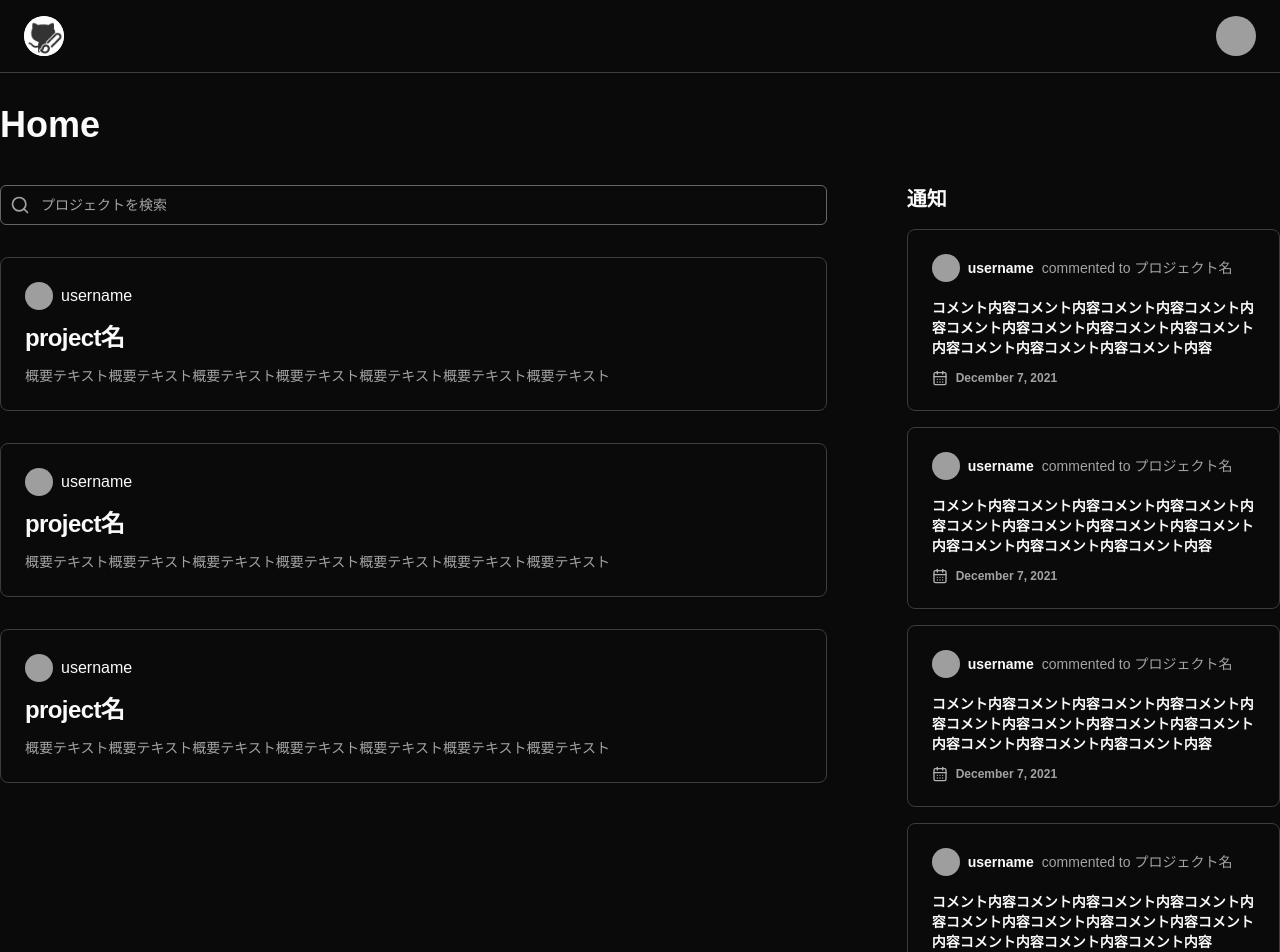
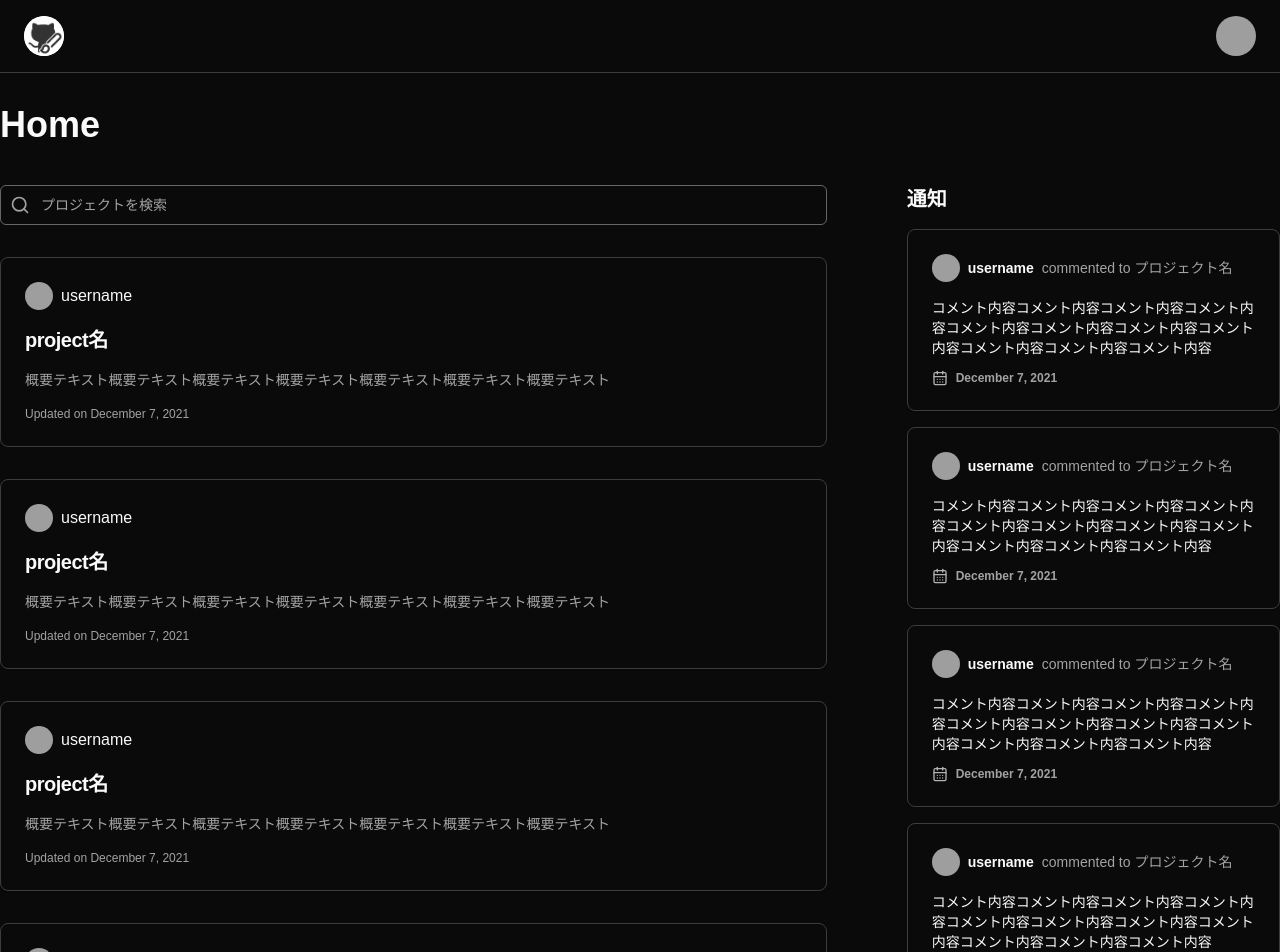
Before and after one commit to haru-036/kaki-front, a Next.js app: page / in a window 1280 px wide. Shown: the top 952 px of the page. Built offline with nearby package versions, Linux system fonts and the light colour scheme; grey boxes are pictures that could not be loaded.

Commit message:
feat: profile page ui

```diff
--- /dev/null
+++ b/app/[userId]/page.tsx
@@ -0,0 +1,48 @@
+import ProjectCard from "@/components/ProjectCard";
+import { Avatar, AvatarFallback, AvatarImage } from "@/components/ui/avatar";
+import { Button } from "@/components/ui/button";
+import { BookMarked } from "lucide-react";
+import Link from "next/link";
+
+const Profile = () => {
+  return (
+    <div className="container mx-auto py-10 px-8 max-w-screen-xl flex flex-col md:flex-row gap-8">
+      <div className="flex md:flex-col items-center md:items-start gap-4 md:gap-0">
+        <Avatar className="w-24 h-24 md:w-64 md:h-64 lg:w-72 lg:h-72">
+          <AvatarImage src="https://github.com/shadcn.png" />
+          <AvatarFallback>CN</AvatarFallback>
+        </Avatar>
+        <div className="py-4">
+          <h2 className="font-semibold text-2xl">username</h2>
+        </div>
+      </div>
+      <div className="space-y-2">
+        <div className="flex justify-between items-end">
+          <h3 className="text-lg">プロジェクト一覧</h3>
+          <Button
+            size={"sm"}
+            asChild
+            className="bg-green-700 text-primary font-semibold hover:bg-green-800"
+          >
+            <Link href={"/new"}>
+              <BookMarked />
+              新規作成
+            </Link>
+          </Button>
+        </div>
+        <div className="grid grid-cols-1 lg:grid-cols-2 gap-4">
+          <ProjectCard user={false} />
+          <ProjectCard user={false} />
+          <ProjectCard user={false} />
+          <ProjectCard user={false} />
+          <ProjectCard user={false} />
+          <ProjectCard user={false} />
+          <ProjectCard user={false} />
+          <ProjectCard user={false} />
+        </div>
+      </div>
+    </div>
+  );
+};
+
+export default Profile;
--- a/app/page.tsx
+++ b/app/page.tsx
@@ -16,9 +16,10 @@ export default function Home() {
             />
             <Input className="pl-10" placeholder="プロジェクトを検索" />
           </div>
-          <ProjectCard />
-          <ProjectCard />
-          <ProjectCard />
+          <ProjectCard user={true} />
+          <ProjectCard user={true} />
+          <ProjectCard user={true} />
+          <ProjectCard user={true} />
         </div>
         <div className="font-semibold text-xl space-y-4 col-span-1">
           <h2>通知</h2>
--- a/components/NoticeCard.tsx
+++ b/components/NoticeCard.tsx
@@ -18,7 +18,7 @@ const NoticeCard = () => {
         </div>
       </CardHeader>
       <CardContent>
-        <p className="text-sm">
+        <p className="text-sm font-normal">
           コメント内容コメント内容コメント内容コメント内容コメント内容コメント内容コメント内容コメント内容コメント内容コメント内容コメント内容
         </p>
         <div className="flex items-center pt-3">
--- a/components/ProjectCard.tsx
+++ b/components/ProjectCard.tsx
@@ -2,18 +2,19 @@ import {
   Card,
   CardContent,
   CardDescription,
+  CardFooter,
   CardHeader,
   CardTitle,
 } from "@/components/ui/card";
 import { Avatar, AvatarFallback, AvatarImage } from "./ui/avatar";
 import Link from "next/link";
 
-const ProjectCard = () => {
+const ProjectCard = ({ user }: { user: boolean }) => {
   return (
-    <div>
-      <Link href={"/"}>
+    <Link href={"/"} className="h-fit">
       <Card className="hover:bg-secondary">
-          <CardHeader className="space-y-4">
+        <CardHeader className="space-y-4 pb-4">
+          {user && (
             <div className="flex gap-2 items-center">
               <Avatar className="w-7 h-7">
                 <AvatarImage src="https://github.com/shadcn.png" />
@@ -21,15 +22,20 @@ const ProjectCard = () => {
               </Avatar>
               <p className="">username</p>
             </div>
-            <CardTitle>project名</CardTitle>
+          )}
+          <CardTitle className="text-xl">project名</CardTitle>
           <CardDescription>
             概要テキスト概要テキスト概要テキスト概要テキスト概要テキスト概要テキスト概要テキスト
           </CardDescription>
         </CardHeader>
         {/* タグを入れるならBadgeを使う <CardContent>タグ</CardContent> */}
+        <CardFooter>
+          <div className="text-xs text-muted-foreground">
+            Updated on December 7, 2021
+          </div>
+        </CardFooter>
       </Card>
     </Link>
-    </div>
   );
 };
 
--- a/components/layout/Header.tsx
+++ b/components/layout/Header.tsx
@@ -13,7 +13,7 @@ const Header = () => {
         </Link>
 
         {/* 一意のユーザー名をリンクにする */}
-        <Link href={`/user`}>
+        <Link href={`/1`}>
           <Avatar>
             <AvatarImage src="https://github.com/shadcn.png" />
             <AvatarFallback>CN</AvatarFallback>
```
Lines whose indentation alone changed are shown as unchanged.
